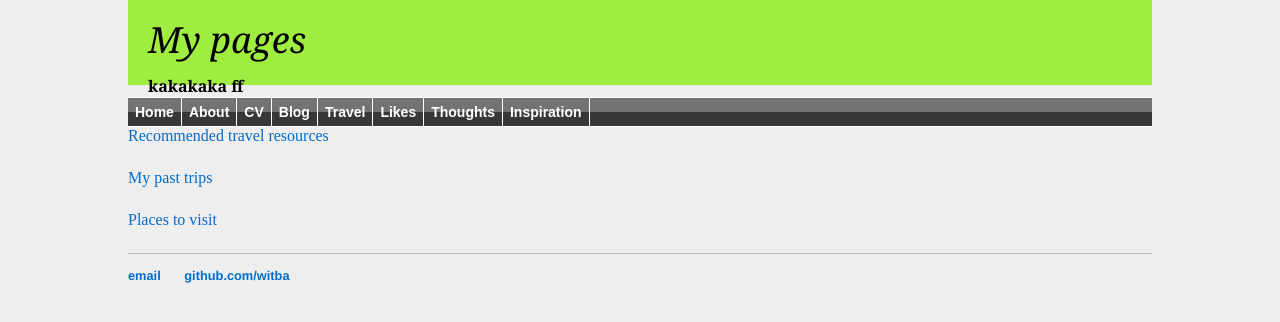
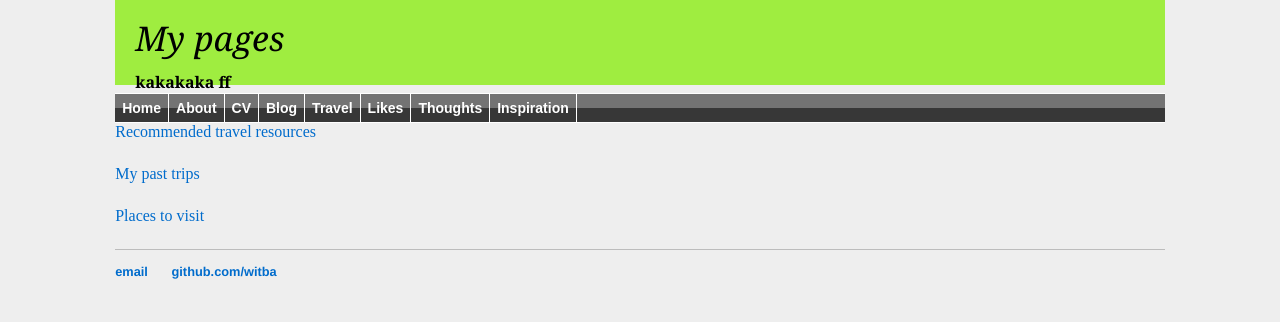
Before and after one commit to witba/witba.github.io, a Jekyll site: the page built from travel/index.html, in a window 1280 px wide. Shown: the top 322 px of the page. Built offline with Jekyll 4.4.1, drawn with Linux system fonts in a browser that asks for light colours.

Commit message:
Update main.css

```diff
--- a/css/main.css
+++ b/css/main.css
@@ -1,4 +1,4 @@
-body { margin:0 auto; padding:0; margin-bottom: 12px; width: 80%; background: #EEEEEE;}
+body { margin:0 auto; padding:0; margin-bottom: 12px; width: 82%; background: #EEEEEE;}
 
 #style_container {
 width: 100%;
@@ -16,12 +16,12 @@ width: 100%;
 padding-top: 15px;
 padding-left: 20px;
 font-family:Georgia, "Times New Roman", Times, serif;
-font-size: 36px;
+font-size: 34px;
 font-style: italic;
 color: #000000;
 }
 #style_subtitle {
-padding-top: 11px;
+padding-top: 10px;
 padding-left: 20px;
 font-family:Georgia, "Times New Roman", Times, serif;
 font-weight: bold;
```
